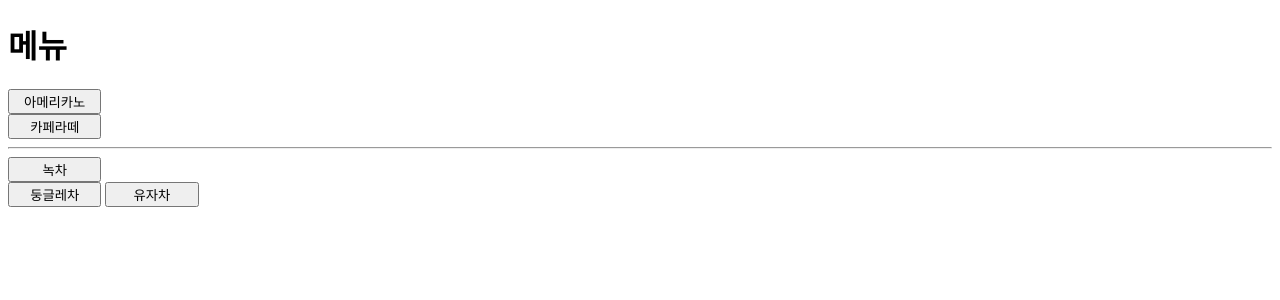
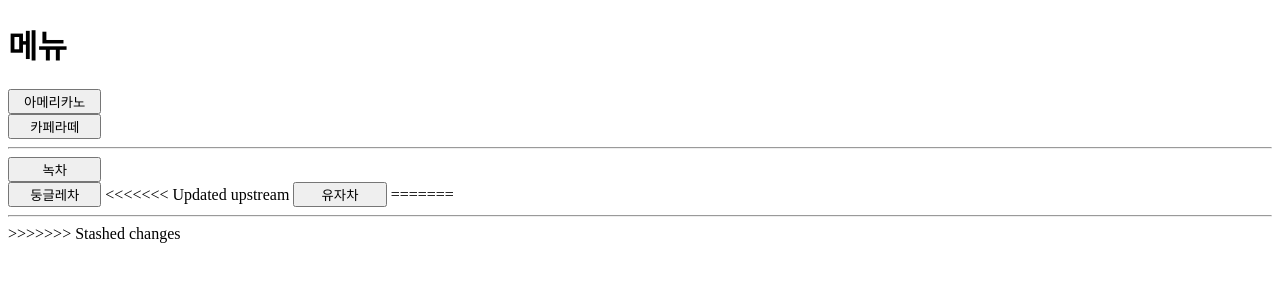
Before and after one commit to codyssey-smj53/david, a Flask app: page /menu in a window 1280 px wide. Shown: the top 300 px of the page. Run offline with Flask 3, Linux system fonts and the light colour scheme.

Commit message:
hr 추가

```diff
--- a/templates/menu.html
+++ b/templates/menu.html
@@ -12,6 +12,10 @@
     <hr>
     <button name="menu3" style="width:70pt;">녹차</button><br>
     <button name="menu2" style="width:70pt;">둥글레차</button>
+<<<<<<< Updated upstream
     <button name="menu2" style="width:70pt;">유자차</button>
+=======
+    <hr>
+>>>>>>> Stashed changes
 </body>
 </html>
```
